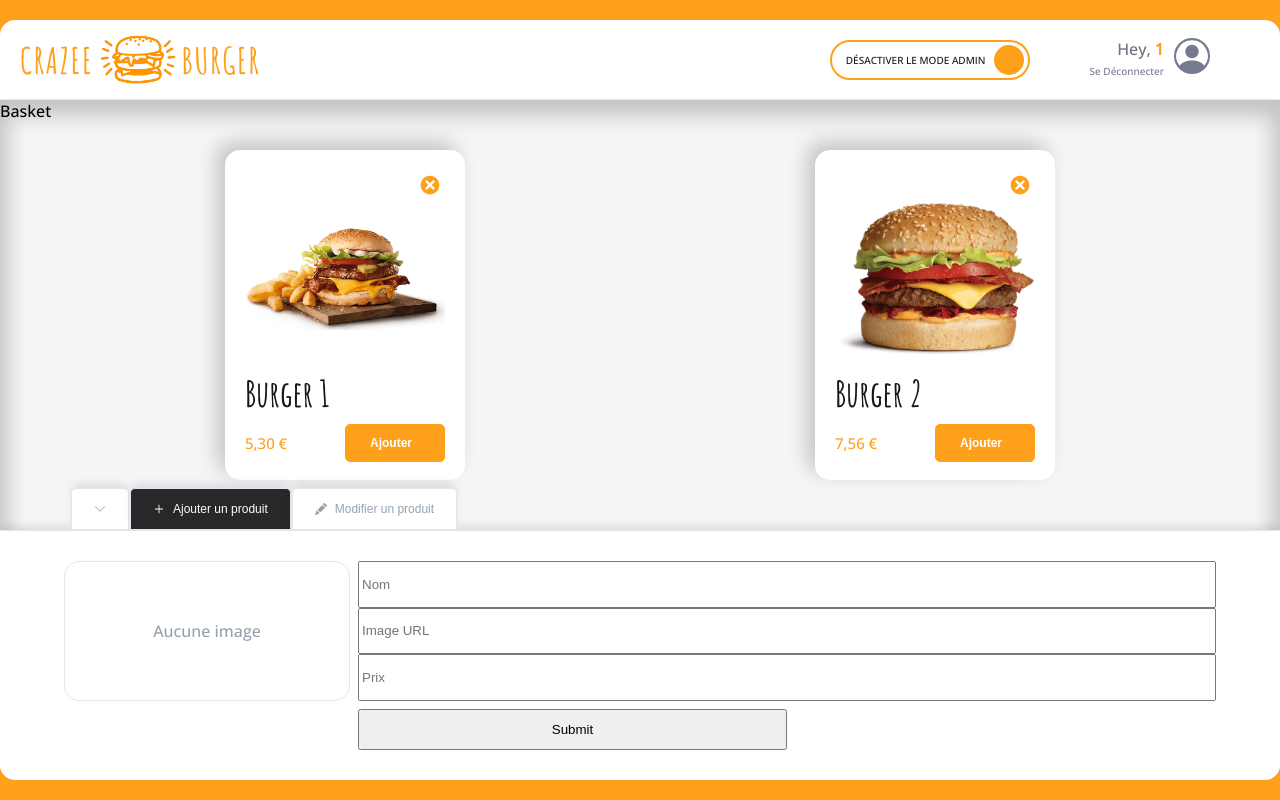
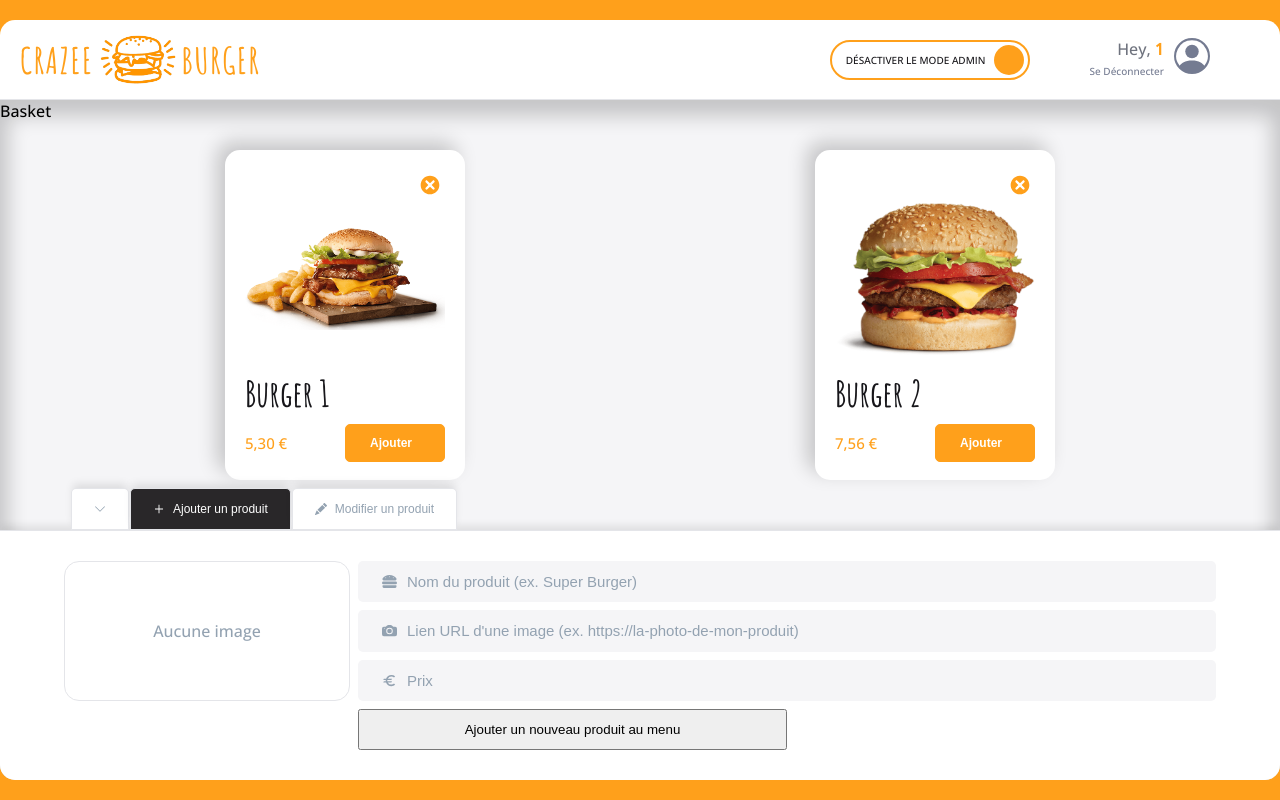
Before and after one commit to BryanHobin/crazee-burger, a React (Vite) app: page /order/1 in a window 1280 px wide. Built offline with nearby package versions, Linux system fonts and the light colour scheme; a web font is replaced by a local one.

Commit message:
💄  F08 : INPUTS > Stylize input with variants

```diff
--- a/src/components/pages/login/LoginForm.jsx
+++ b/src/components/pages/login/LoginForm.jsx
@@ -31,7 +31,14 @@ export default function LoginForm() {
         <h1>Bienvenue chez nous !</h1>
         <hr />
         <h2>Connectez-vous</h2>
-        <TextInput value={username} onChange={handleChange} Icon={<BsPersonCircle className="icon" />} placeholder={"Entrez votre prénom"} required />
+        <TextInput
+          className="input-login"
+          value={username}
+          onChange={handleChange}
+          Icon={<BsPersonCircle className="icon" />}
+          placeholder={"Entrez votre prénom"}
+          required
+        />
         <PrimaryButton label={"Accéder à mon espace"} Icon={<IoChevronForward className="icon" />} />
 
       </LoginFormStyled>
@@ -64,7 +71,9 @@ const LoginFormStyled = styled.form`
     color: ${theme.colors.white};
     font-size: ${theme.fonts.size.P4};
   }
-
+  .input-login{
+    margin: 18px 0;
+  }
 
 
 `;
--- a/src/components/pages/order/Main/Admin/AdminPanel/AddForm.jsx
+++ b/src/components/pages/order/Main/Admin/AdminPanel/AddForm.jsx
@@ -3,7 +3,10 @@ import { theme } from '../../../../../../theme';
 import { useContext, useState } from 'react';
 import OrderContext from '../../../../../../context/OrderContext';
 import { FiCheck } from "react-icons/fi";
-
+import { FaHamburger } from "react-icons/fa";
+import { BsCameraFill } from "react-icons/bs";
+import { MdOutlineEuro } from "react-icons/md";
+import TextInput from '../../../../../reusable-ui/TextInput';
 
 const EMPTY_PRODUCT = {
   id: "",
@@ -49,12 +52,36 @@ export default function AddForm() {
     <AddFormStyled onSubmit={handleSubmit}>
       <div className="image-preview">{newProduct.imageSource ? <img src={newProduct.imageSource} alt={newProduct.title} /> : "Aucune image"}</div>
       <div className="inputs">
-        <input name="title" value={newProduct.title} onChange={handleChange} type="text" placeholder="Nom" />
-        <input name="imageSource" value={newProduct.imageSource} onChange={handleChange} type="text" placeholder="Image URL" />
-        <input name="price" value={newProduct.price ? newProduct.price : ""} onChange={handleChange} type="text" placeholder="Prix" />
+        <TextInput
+          name="title"
+          value={newProduct.title}
+          onChange={handleChange}
+          type="text"
+          placeholder="Nom du produit (ex. Super Burger)"
+          Icon={<FaHamburger />}
+          version="minimalist"
+        />
+        <TextInput
+          name="imageSource"
+          value={newProduct.imageSource}
+          onChange={handleChange}
+          type="text"
+          placeholder="Lien URL d'une image (ex. https://la-photo-de-mon-produit)"
+          Icon={<BsCameraFill />}
+          version="minimalist"
+        />
+        <TextInput
+          name="price"
+          value={newProduct.price ? newProduct.price : ""}
+          onChange={handleChange}
+          type="text"
+          placeholder="Prix"
+          Icon={<MdOutlineEuro />}
+          version="minimalist"
+        />
       </div>
       <div className="submit">
-        <button>Submit</button>
+        <button>Ajouter un nouveau produit au menu</button>
         {isSubmitted && (
           <div className="success-message">
             <FiCheck />
@@ -70,6 +97,7 @@ const AddFormStyled = styled.form`
   grid-template-rows: repeat(4, 1fr);
   grid-gap: ${theme.gridUnit}px;
   height: 100%;
+
   .image-preview{
    grid-area: 1 / 1/ 4 / 2;
    display: flex;
@@ -89,8 +117,11 @@ const AddFormStyled = styled.form`
   .inputs{
    grid-area: 1 / 2 / 4 / 3;
    display: grid;
+   grid-row-gap:${theme.gridUnit}px;
 
-   input{}
+   .input{
+
+   }
   }
   .submit{
    grid-area: 4 / 2 / 4 / 3;
--- a/src/components/reusable-ui/TextInput.jsx
+++ b/src/components/reusable-ui/TextInput.jsx
@@ -1,12 +1,12 @@
-import { styled } from "styled-components";
+import { css, styled } from "styled-components";
 import { theme } from "../../theme";
 
-export default function TextInput({ value, onChange, Icon, ...extraProps }) {
+export default function TextInput({ value, onChange, Icon, className, version = "normal", ...extraProps }) {
   //state
 
   //render
   return (
-    <InputStyled>
+    <TextInputStyled className={className} version={version}>
       <div className="icon">{Icon && Icon}</div>
       <input
         value={value}
@@ -14,17 +14,15 @@ export default function TextInput({ value, onChange, Icon, ...extraProps }) {
         type="text"
         {...extraProps}
       />
-    </InputStyled>
+    </TextInputStyled>
   )
 }
-const InputStyled = styled.div`
+const TextInputStyled = styled.div`
     background-color: ${theme.colors.white};
     border-radius: ${theme.borderRadius.round};
     display: flex;
     align-items: center;
     padding: 18px 24px;
-    margin: 18px 0;
-
 
     .icon{
       display: flex;
@@ -39,14 +37,37 @@ const InputStyled = styled.div`
     input{
       border: none;
       font-size: ${theme.fonts.size.SM};
-      color: ${theme.colors.greyDark};
+      color: ${theme.colors.greySemiDark};
       width: 100%;
 
+      &:focus{
+        outline: 0;
+      }
+
       &::placeholder{
-      background-color: ${theme.colors.white};
-      color: ${theme.colors.greyExtraLight};
+        background-color: ${theme.colors.white};
+        color: ${theme.colors.greySemiDark};
       }
     }
 
+    ${(props) => {
+    if (props.version === "minimalist") return extraMinimalistStyle
+  }}
+`
 
-`;
+
+const extraMinimalistStyle = css`
+background-color: ${theme.colors.background_white};
+padding: ${theme.gridUnit}px ${theme.gridUnit * 2}px ;
+color: ${theme.colors.greyBlue};
+
+input{
+  background: ${theme.colors.background_white};
+  color: ${theme.colors.dark};
+
+
+  &::placeholder{
+      background-color: ${theme.colors.background_white};
+  }
+}
+`
```
